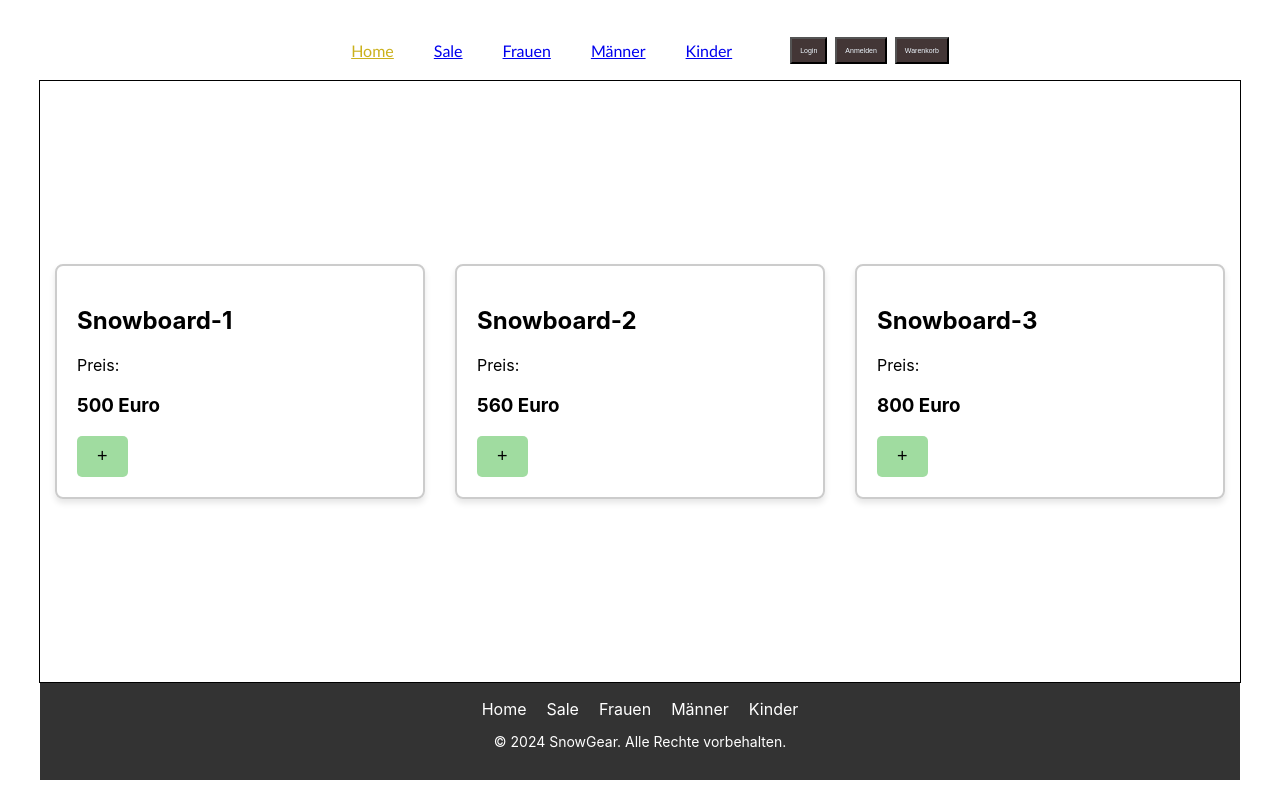
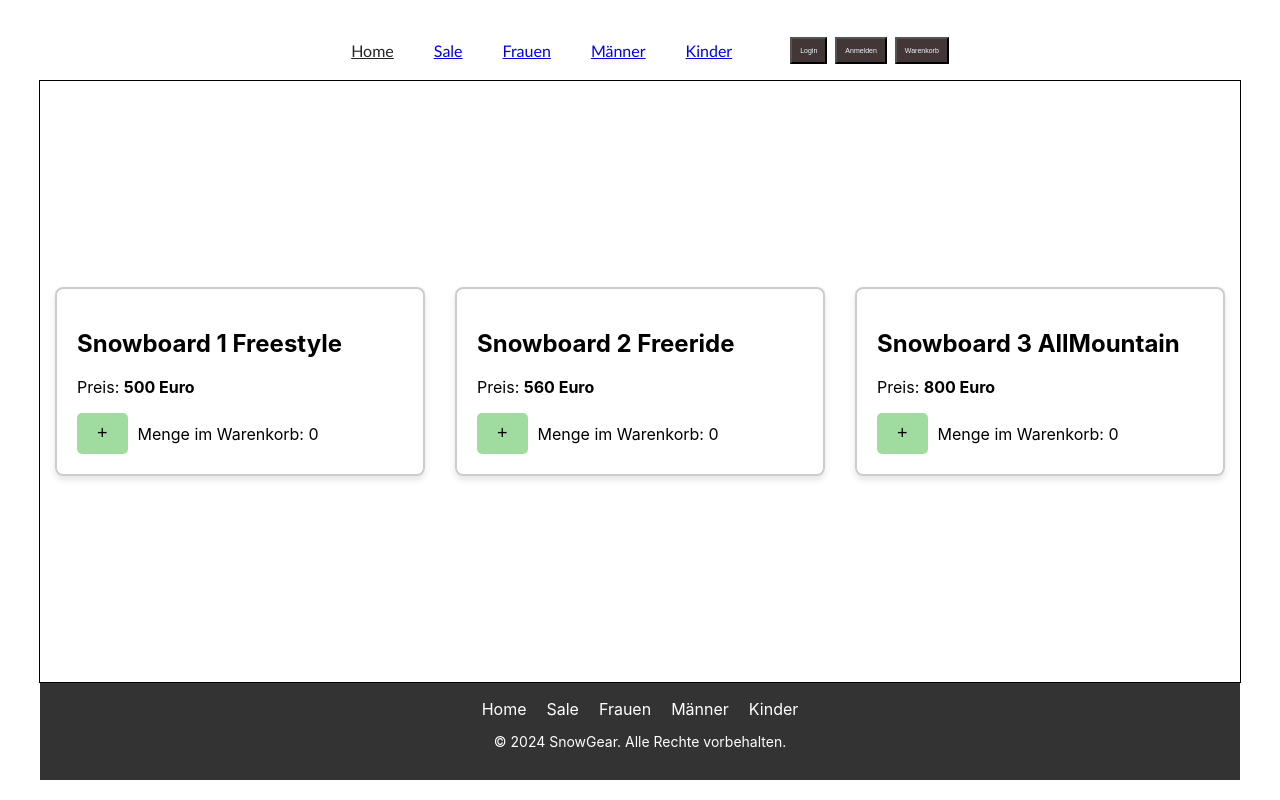
Before and after one commit to AlexanderPaul1983/github-actions-react, a React (Create React App) app: page /snowboards in a window 1280 px wide. Built offline with nearby package versions, Linux system fonts and the light colour scheme.

Commit message:
alle Funktionen laufen

```diff
--- a/src/components/comStyle.css
+++ b/src/components/comStyle.css
@@ -7,6 +7,7 @@
     max-width: 700px;
     align-items: center;
     font-family: 'Trebuchet MS', 'Lucida Sans Unicode', 'Lucida Grande', 'Lucida Sans', Arial, sans-serif;
+    ;
 
 }
 .header-item-1{
@@ -20,7 +21,7 @@
 }
 a:hover{
     font-size: large;
-    color: rgb(203, 177, 28);
+    color: rgb(49, 49, 49);
     cursor: pointer;
 
 }
@@ -41,12 +42,12 @@ a{
 }
 
 #home-site{
-    color: rgb(203, 177, 28);
+    color: rgb(38, 38, 38);
     font-size: medium;
 }
 #home-site:hover{
     text-decoration: underline;
-    color: rgb(203, 177, 28);
+    color: rgb(120, 120, 120);
     cursor: pointer;
 }
 .itemPage{
--- a/src/pages/Bindings.js
+++ b/src/pages/Bindings.js
@@ -1,26 +1,31 @@
 import React from 'react';
-import { useDispatch } from 'react-redux';
+import { useDispatch, useSelector } from 'react-redux';
 import './product-detail.css';
-import Header from '../components/Header'; // Import des Headers
-import Footer from '../components/Footer'; // Import des Footers
-import { addProduct } from '../store/cart'; // Import der Redux-Aktion
+import Header from '../components/Header';
+import Footer from '../components/Footer';
+import { addProduct } from '../store/cart';
 
 const Bindings = () => {
     const dispatch = useDispatch();
+    const cartItems = useSelector(state => state.cart.products);
 
-    const snowboards = [
-        { id: 1, name: 'Bindung-1', preis: 100.00, category: 'bindings' },
-        { id: 2, name: 'Bindung-2', preis: 90.00, category: 'bindings' },
-        { id: 3, name: 'Bindung-3', preis: 170.00, category: 'bindings' }
+    const bindings = [
+        { id: 1, name: 'Bindung Soft', preis: 100.00, category: 'bindings' },
+        { id: 2, name: 'Bindung Middle', preis: 90.00, category: 'bindings' },
+        { id: 3, name: 'Bindung Hard', preis: 170.00, category: 'bindings' }
     ];
 
-    // Anpassen der handleAddToCart Funktion, um die Kategorie in die Produkt-ID einzubeziehen
-    const handleAddToCart = (snowboard) => {
+    const handleAddToCart = (binding) => {
         dispatch(addProduct({
-            ...snowboard,
-            id: `${snowboard.category}-${snowboard.id}`, // Kombinierte ID aus Kategorie und originaler ID
+            ...binding,
+            id: `${binding.category}-${binding.id}`,
             quantity: 1
         }));
+    };
+
+    const getProductQuantity = (binding) => {
+        const product = cartItems.find(item => item.id === `${binding.category}-${binding.id}`);
+        return product ? product.quantity : 0;
     };
 
     return (
@@ -29,13 +34,14 @@ const Bindings = () => {
             <div className='centered-container'>
                 <div className="product-detail-container">
                     <div className='snowboards-container'>
-                        {snowboards.map(snowboard => (
-                            <div className='snowboard-items' key={`${snowboard.category}-${snowboard.id}`}>
-                                <h2>{snowboard.name}</h2>
-                                <p>Preis: </p><h3>{snowboard.preis} Euro</h3>
-                                <button onClick={() => handleAddToCart(snowboard)}>
+                        {bindings.map(binding => (
+                            <div className='snowboard-items' key={`${binding.category}-${binding.id}`}>
+                                <h2>{binding.name}</h2>
+                                <p>Preis: <strong>{binding.preis} Euro</strong></p>
+                                <button onClick={() => handleAddToCart(binding)}>
                                     +
                                 </button>
+                                <span style={{ marginLeft: '10px' }}>Menge: {getProductQuantity(binding)}</span>
                             </div>
                         ))}
                     </div>
@@ -46,5 +52,4 @@ const Bindings = () => {
     );
 }
 
-
 export default Bindings;
--- a/src/pages/Boots.js
+++ b/src/pages/Boots.js
@@ -1,27 +1,31 @@
 import React from 'react';
-import { useDispatch } from 'react-redux';
+import { useDispatch, useSelector } from 'react-redux';
 import './product-detail.css';
-import Header from '../components/Header'; // Import des Headers
-import Footer from '../components/Footer'; // Import des Footers
-import { addProduct } from '../store/cart'; // Import der Redux-Aktion
+import Header from '../components/Header';
+import Footer from '../components/Footer';
+import { addProduct } from '../store/cart';
 
 const Boots = () => {
     const dispatch = useDispatch();
+    const cartItems = useSelector(state => state.cart.products);
 
-    // Jedes Produkt erhält zusätzlich das Feld 'category'
     const boots = [
-        { id: 1, name: 'Boot-1', preis: 50.00, category: 'boots' },
-        { id: 2, name: 'Boot-2', preis: 56.00, category: 'boots' },
-        { id: 3, name: 'Boot-3', preis: 80.00, category: 'boots' }
+        { id: 1, name: 'Boot Soft', preis: 50.00, category: 'boots' },
+        { id: 2, name: 'Boot Middle', preis: 56.00, category: 'boots' },
+        { id: 3, name: 'Boot Hard', preis: 80.00, category: 'boots' }
     ];
 
-    // Anpassen der handleAddToCart Funktion, um die Kategorie in die Produkt-ID einzubeziehen
     const handleAddToCart = (boot) => {
         dispatch(addProduct({
             ...boot,
-            id: `${boot.category}-${boot.id}`, // Kombinierte ID aus Kategorie und originaler ID
+            id: `${boot.category}-${boot.id}`,
             quantity: 1
         }));
+    };
+
+    const getProductQuantity = (boot) => {
+        const product = cartItems.find(item => item.id === `${boot.category}-${boot.id}`);
+        return product ? product.quantity : 0;
     };
 
     return (
@@ -33,10 +37,11 @@ const Boots = () => {
                         {boots.map(boot => (
                             <div className='snowboard-items' key={`${boot.category}-${boot.id}`}>
                                 <h2>{boot.name}</h2>
-                                <p>Preis: </p><h3>{boot.preis} Euro</h3>
+                                <p>Preis: <strong>{boot.preis} Euro</strong></p>
                                 <button onClick={() => handleAddToCart(boot)}>
                                     +
                                 </button>
+                                <span style={{ marginLeft: '10px' }}>Menge: {getProductQuantity(boot)}</span>
                             </div>
                         ))}
                     </div>
--- a/src/pages/Clothes.js
+++ b/src/pages/Clothes.js
@@ -1,27 +1,31 @@
 import React from 'react';
-import { useDispatch } from 'react-redux';
+import { useDispatch, useSelector } from 'react-redux';
 import './product-detail.css';
-import Header from '../components/Header'; // Import des Headers
-import Footer from '../components/Footer'; // Import des Footers
-import { addProduct } from '../store/cart'; // Import der Redux-Aktion
+import Header from '../components/Header';
+import Footer from '../components/Footer';
+import { addProduct } from '../store/cart';
 
 const Clothes = () => {
     const dispatch = useDispatch();
+    const cartItems = useSelector(state => state.cart.products);
 
-    // Jedes Produkt erhält zusätzlich das Feld 'category'
     const clothes = [
-        { id: 1, name: 'Clothe-1', preis: 50.00, category: 'clothes' },
-        { id: 2, name: 'Clothe-2', preis: 56.00, category: 'clothes' },
-        { id: 3, name: 'Clothe-3', preis: 80.00, category: 'clothes' }
+        { id: 1, name: 'Snowboard-Jacket', preis: 59.00, category: 'clothes' },
+        { id: 2, name: 'Snowboard-Trouser', preis: 86.00, category: 'clothes' },
+        { id: 3, name: 'Snowboard-Underwear', preis: 24.00, category: 'clothes' }
     ];
 
-    // Anpassen der handleAddToCart Funktion, um die Kategorie in die Produkt-ID einzubeziehen
     const handleAddToCart = (clothe) => {
         dispatch(addProduct({
             ...clothe,
-            id: `${clothe.category}-${clothe.id}`, // Kombinierte ID aus Kategorie und originaler ID
+            id: `${clothe.category}-${clothe.id}`,
             quantity: 1
         }));
+    };
+
+    const getProductQuantity = (clothe) => {
+        const product = cartItems.find(item => item.id === `${clothe.category}-${clothe.id}`);
+        return product ? product.quantity : 0;
     };
 
     return (
@@ -33,10 +37,15 @@ const Clothes = () => {
                         {clothes.map(clothe => (
                             <div className='snowboard-items' key={`${clothe.category}-${clothe.id}`}>
                                 <h2>{clothe.name}</h2>
-                                <p>Preis: </p><h3>{clothe.preis} Euro</h3>
-                                <button onClick={() => handleAddToCart(clothe)}>
-                                    +
-                                </button>
+                                <p>Preis: <strong>{clothe.preis} Euro</strong></p>
+                                <div style={{ display: 'flex', alignItems: 'center' }}>
+                                    <button onClick={() => handleAddToCart(clothe)}>
+                                        +
+                                    </button>
+                                    <span style={{ marginLeft: '10px' }}>
+                                        Menge im Warenkorb: {getProductQuantity(clothe)}
+                                    </span>
+                                </div>
                             </div>
                         ))}
                     </div>
--- a/src/pages/Snowboards.js
+++ b/src/pages/Snowboards.js
@@ -1,27 +1,32 @@
 import React from 'react';
-import { useDispatch } from 'react-redux';
+import { useDispatch, useSelector } from 'react-redux';
 import './product-detail.css';
-import Header from '../components/Header'; // Import des Headers
-import Footer from '../components/Footer'; // Import des Footers
-import { addProduct } from '../store/cart'; // Import der Redux-Aktion
+import Header from '../components/Header';
+import Footer from '../components/Footer';
+import { addProduct } from '../store/cart';
 
 const Snowboards = () => {
     const dispatch = useDispatch();
+    const cartItems = useSelector(state => state.cart.products);
 
-    // Hinzufügen einer 'category' Eigenschaft zu jedem Produkt
     const snowboards = [
-        { id: 1, name: 'Snowboard-1', preis: 500.00, category: 'snowboards' },
-        { id: 2, name: 'Snowboard-2', preis: 560.00, category: 'snowboards' },
-        { id: 3, name: 'Snowboard-3', preis: 800.00, category: 'snowboards' }
+        { id: 1, name: 'Snowboard 1 Freestyle', preis: 500.00, category: 'snowboards', imageUrl: 'https://www.burton.com/static/product/W24/10704108000_1.png?impolicy=bglt&imwidth=766'},
+        { id: 2, name: 'Snowboard 2 Freeride', preis: 560.00, category: 'snowboards' },
+        { id: 3, name: 'Snowboard 3 AllMountain', preis: 800.00, category: 'snowboards' }
     ];
 
-    // Anpassen der handleAddToCart Funktion, um eine eindeutige ID basierend auf Kategorie und ID zu verwenden
     const handleAddToCart = (snowboard) => {
         dispatch(addProduct({
             ...snowboard,
-            id: `${snowboard.category}-${snowboard.id}`, // Kombinierte ID aus Kategorie und originaler ID
+            id: `${snowboard.category}-${snowboard.id}`,
             quantity: 1
         }));
+    };
+
+
+    const getProductQuantity = (productId) => {
+        const product = cartItems.find(item => item.id === `${productId.category}-${productId.id}`);
+        return product ? product.quantity : 0;
     };
 
     return (
@@ -33,10 +38,15 @@ const Snowboards = () => {
                         {snowboards.map(snowboard => (
                             <div className='snowboard-items' key={`${snowboard.category}-${snowboard.id}`}>
                                 <h2>{snowboard.name}</h2>
-                                <p>Preis: </p><h3>{snowboard.preis} Euro</h3>
-                                <button onClick={() => handleAddToCart(snowboard)}>
-                                    +
-                                </button>
+                                <p>Preis: <strong>{snowboard.preis} Euro</strong></p>
+                                <div style={{ display: 'flex', alignItems: 'center' }}>
+                                    <button onClick={() => handleAddToCart(snowboard)}>
+                                        +
+                                    </button>
+                                    <span style={{ marginLeft: '10px' }}>
+                                        Menge im Warenkorb: {getProductQuantity(snowboard)}
+                                    </span>
+                                </div>
                             </div>
                         ))}
                     </div>
```
